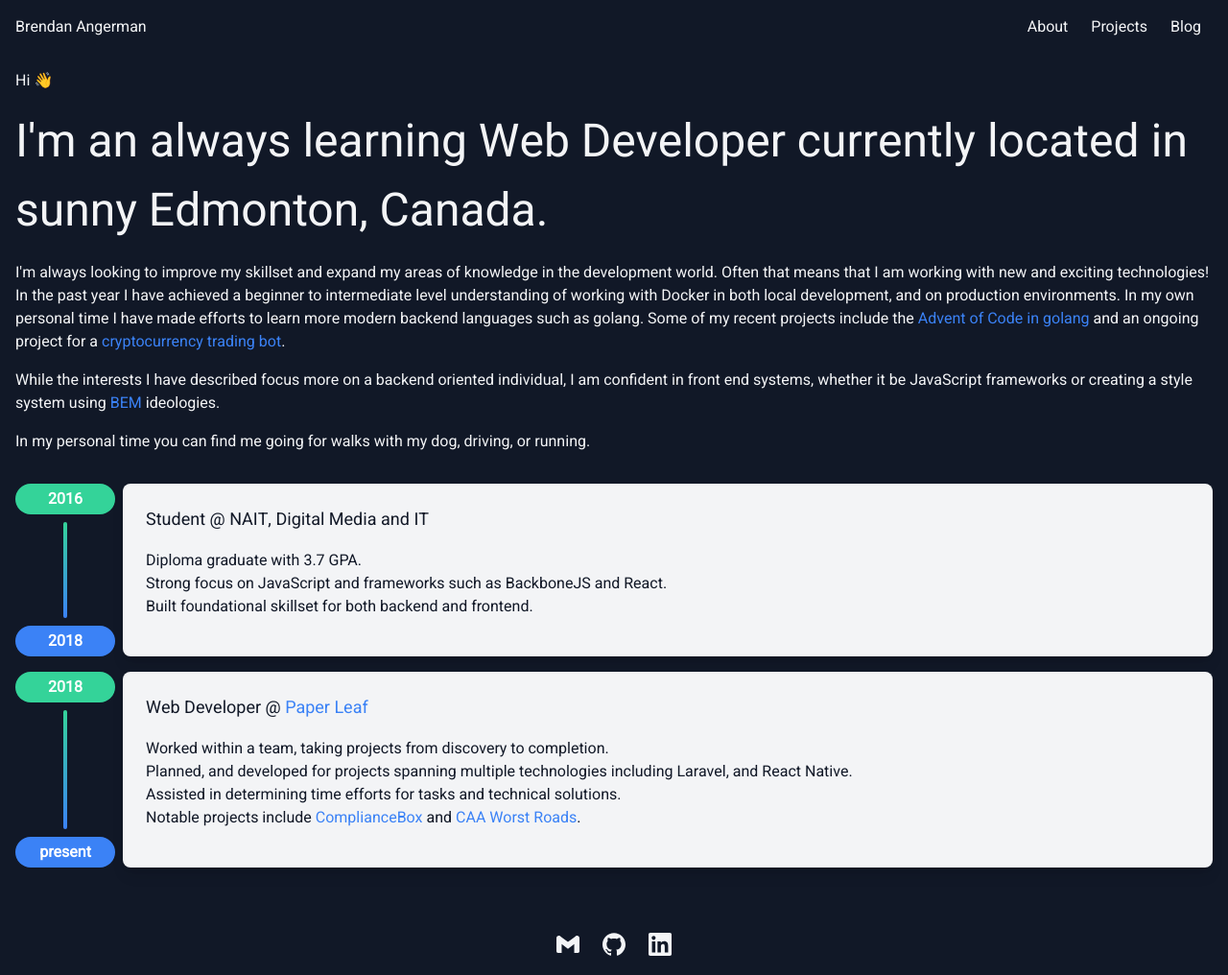
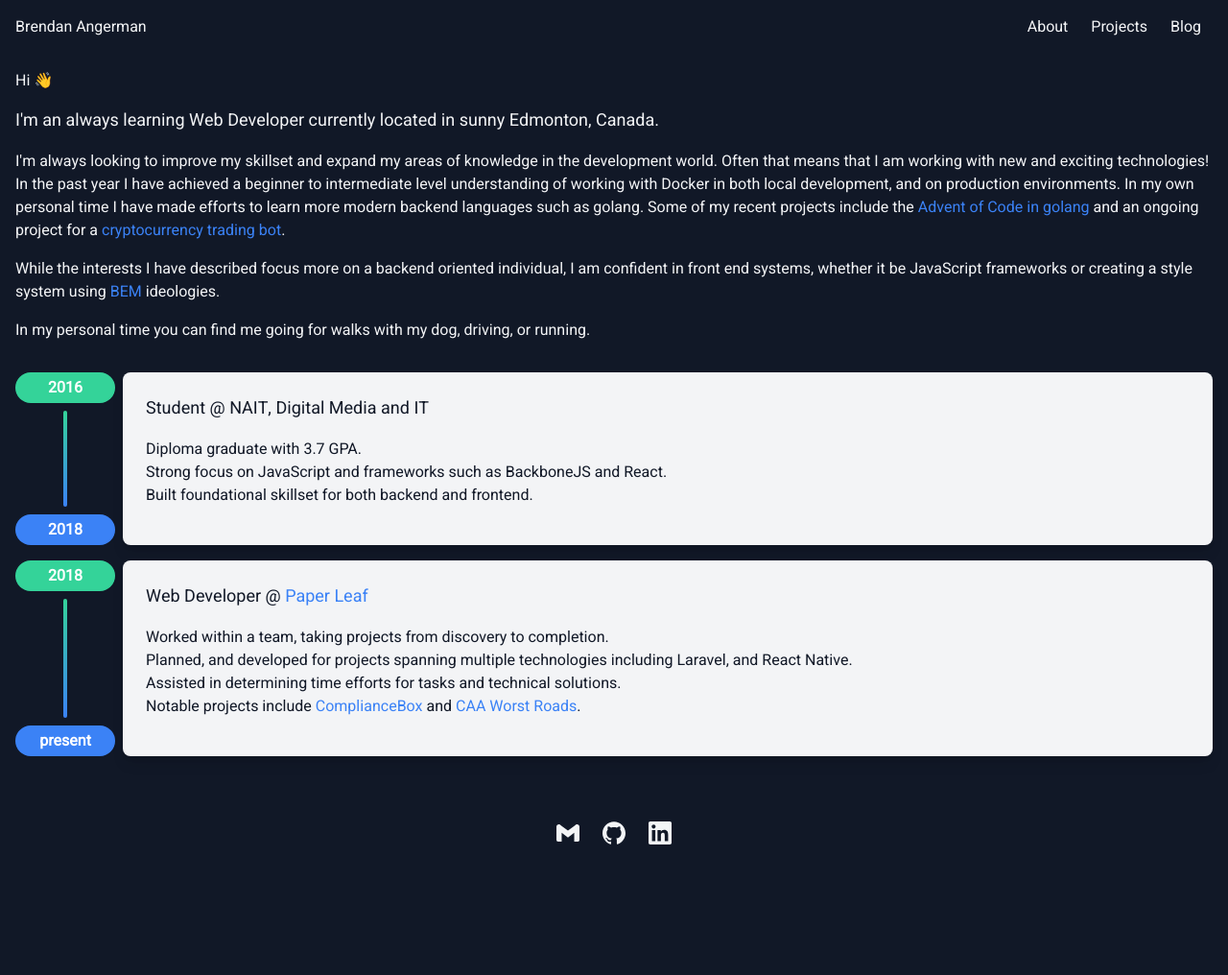
Before and after one commit to bAngerman/bAngerman.github.io, a Jekyll site: the page built from pages/about.md, in a window 1280 px wide. Shown: the whole page at 96% size. Built offline with Jekyll 4.4.1, drawn with Linux system fonts in a browser that asks for light colours; emoji names are drawn with the system emoji font; after the commit the page ends 900 px from its top, so only the background shows below that.

Commit message:
change h1 class on about

```diff
--- a/pages/about.md
+++ b/pages/about.md
@@ -8,7 +8,7 @@ weight: 3
 <div class="max-w-prose mx-auto">
     <h4>Hi :wave:</h4>
 
-    <h1 class="text-xl">I'm an always learning Web Developer currently located in sunny Edmonton, Canada.</h1>
+    <h1 class="text-lg">I'm an always learning Web Developer currently located in sunny Edmonton, Canada.</h1>
 
     <p>I'm always looking to improve my skillset and expand my areas of knowledge in the development world. Often that means that I am working with new and exciting technologies! In the past year I have achieved a beginner to intermediate level understanding of working with Docker in both local development, and on production environments. In my own personal time I have made efforts to learn more modern backend languages such as golang. Some of my recent projects include the <a href="//github.com/bAngerman/advent-of-code-golang" target="_blank" rel="noopener">Advent of Code in golang</a> and an ongoing project for a <a href="/projects/1-cryptocurrency-investor-bot">cryptocurrency trading bot</a>.</p>
 
```
